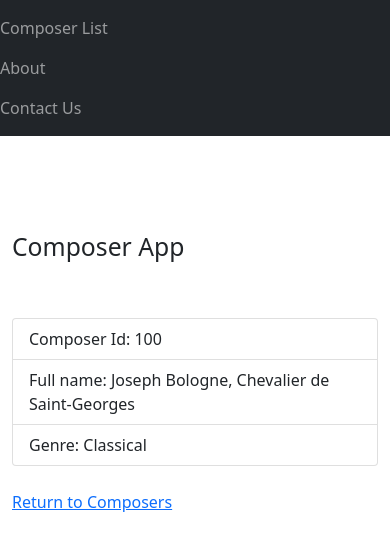
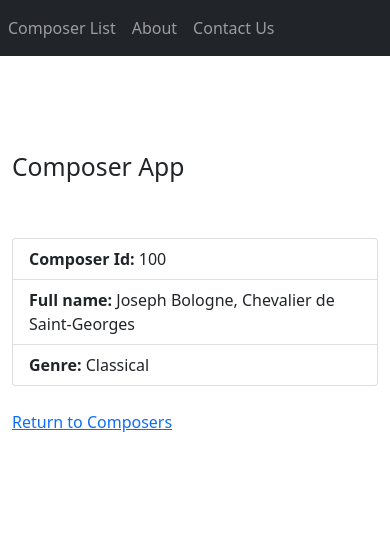
Before and after one commit to joneskj55/enterprise-composer-app, an Angular app: page /composer-details/100 in a window 390 px wide. Shown: the top 550 px of the page. Built offline with nearby package versions, Linux system fonts and the light colour scheme.

Commit message:
update mobile responsiveness for nav & contact

```diff
--- a/package.json
+++ b/package.json
@@ -12,9 +12,11 @@
   "private": true,
   "dependencies": {
     "@angular/animations": "~11.2.9",
+    "@angular/cdk": "^12.0.5",
     "@angular/common": "~11.2.9",
     "@angular/compiler": "~11.2.9",
     "@angular/core": "~11.2.9",
+    "@angular/flex-layout": "^12.0.0-beta.34",
     "@angular/forms": "~11.2.9",
     "@angular/platform-browser": "~11.2.9",
     "@angular/platform-browser-dynamic": "~11.2.9",
--- a/src/app/app.component.html
+++ b/src/app/app.component.html
@@ -7,7 +7,7 @@
 ;===========================================
  -->
 
-<nav class="navbar navbar-expand-sm bg-dark navbar-dark mb-5">
+<nav class="navbar navbar-expand bg-dark navbar-dark mb-5">
   <ul class="navbar-nav">
     <li class="nav-item active">
       <a class="nav-link" routerLink="/composer-list">Composer List</a>
--- a/src/app/app.module.ts
+++ b/src/app/app.module.ts
@@ -18,6 +18,7 @@ import { AboutComponent } from './about/about.component';
 import { ComposerDetailsComponent } from './composer-details/composer-details.component';
 import { RouterModule } from '@angular/router';
 import { FormsModule, ReactiveFormsModule } from '@angular/forms';
+import { FlexLayoutModule } from '@angular/flex-layout';
 
 @NgModule({
   declarations: [
@@ -33,6 +34,7 @@ import { FormsModule, ReactiveFormsModule } from '@angular/forms';
     RouterModule,
     FormsModule,
     ReactiveFormsModule,
+    FlexLayoutModule,
   ],
   providers: [],
   bootstrap: [AppComponent],
--- a/src/app/composer-details/composer-details.component.html
+++ b/src/app/composer-details/composer-details.component.html
@@ -10,9 +10,11 @@
 <div class="row">
   <div class="col-sm-12">
     <ul class="list-group">
-      <li class="list-group-item">Composer Id: {{ composer.composerId }}</li>
-      <li class="list-group-item">Full name: {{ composer.fullName }}</li>
-      <li class="list-group-item">Genre: {{ composer.genre }}</li>
+      <li class="list-group-item">
+        <b>Composer Id:</b> {{ composer.composerId }}
+      </li>
+      <li class="list-group-item"><b>Full name:</b> {{ composer.fullName }}</li>
+      <li class="list-group-item"><b>Genre:</b> {{ composer.genre }}</li>
     </ul>
     <br />
     <a routerLink="/composer-list" class="float-right">Return to Composers</a>
--- a/src/app/contact/contact.component.html
+++ b/src/app/contact/contact.component.html
@@ -8,16 +8,16 @@
  -->
 
 <div class="container">
-  <div class="row justify-content-center">
+  <div class="row justify-content-center" fxLayout="row">
     <h3 style="text-align: center; padding-bottom: 2em">Contact Us</h3>
-    <div class="col-4" style="text-align: center">
+    <div class="col-4" style="text-align: center" fxFlex class="left">
       <i class="fas fa-map-marker-alt"></i>
       <ul class="list-group">
         <li class="list-group-item border-0">201 N Main St</li>
         <li class="list-group-item border-0">Fayetteville, NC 23545</li>
       </ul>
     </div>
-    <div class="col-4" style="text-align: center">
+    <div class="col-4" style="text-align: center" fxFlex class="right">
       <i class="fas fa-phone"></i>
       <ul class="list-group">
         <li class="list-group-item border-0">Direct: 555-555-5555</li>
```
Also changed, not shown: 1 other file (tests, documents, lock files or other folders).
